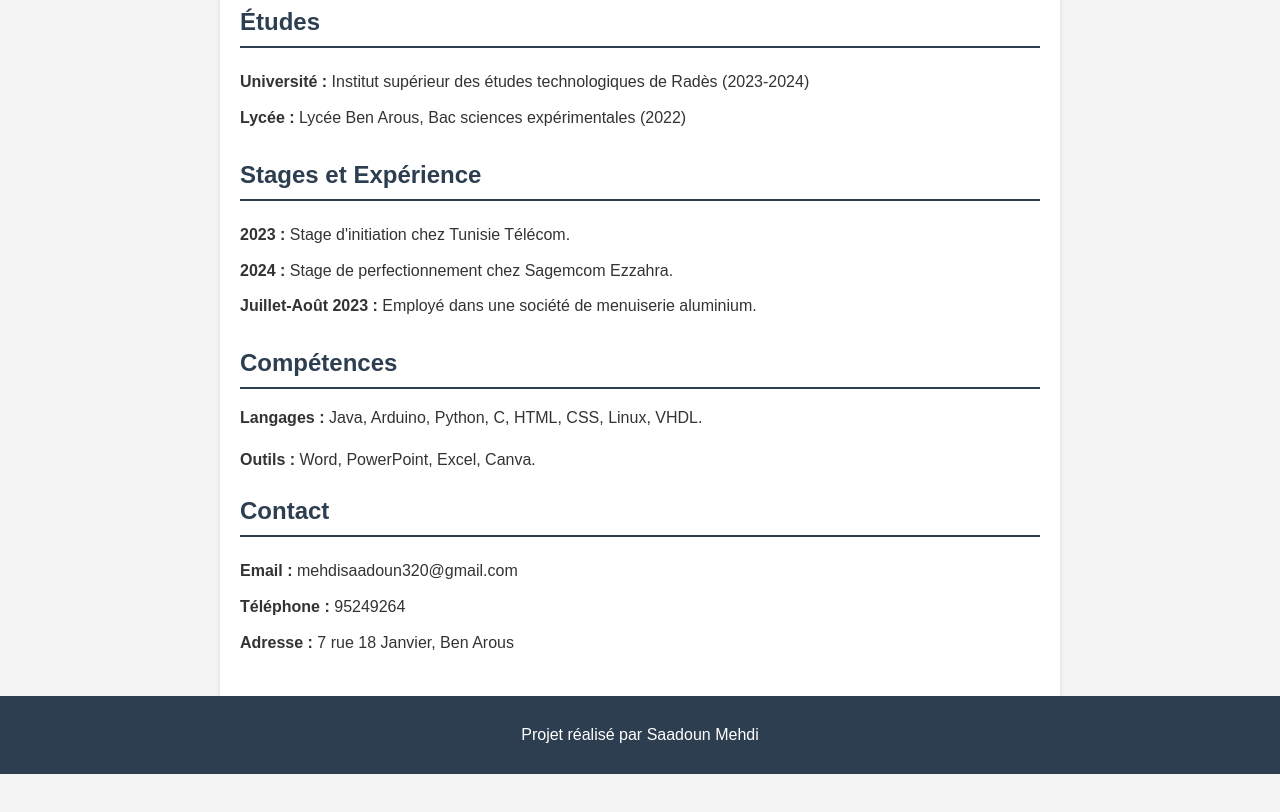
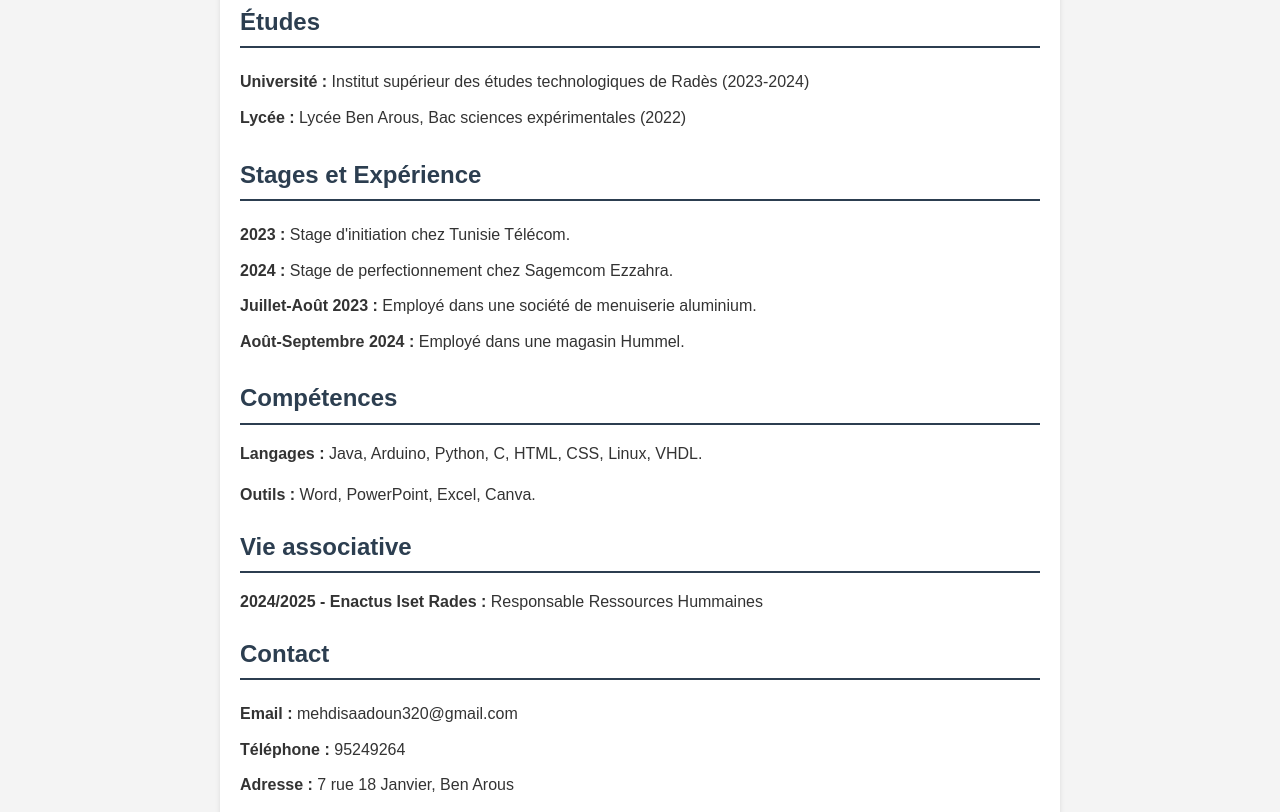
Before and after one commit to Midaawi/portfolio, a plain HTML site: page index.html in a window 1280 px wide. Shown: the part 345-1157 px from the top of the page. Before the commit the page ends 1119 px from the top, so only its background shows below. Drawn offline with Linux system fonts and the light colour scheme.

Commit message:
Update index.html

```diff
--- a/index.html
+++ b/index.html
@@ -29,12 +29,17 @@
                 <li><strong>2023 :</strong> Stage d'initiation chez Tunisie Télécom.</li>
                 <li><strong>2024 :</strong> Stage de perfectionnement chez Sagemcom Ezzahra.</li>
                 <li><strong>Juillet-Août 2023 :</strong> Employé dans une société de menuiserie aluminium.</li>
+                <li><strong>Août-Septembre 2024 :</strong> Employé dans une magasin Hummel.</li>
             </ul>
         </section>
         <section id="skills">
             <h2>Compétences</h2>
             <p><strong>Langages :</strong> Java, Arduino, Python, C, HTML, CSS, Linux, VHDL.</p>
             <p><strong>Outils :</strong> Word, PowerPoint, Excel, Canva.</p>
+        </section>
+        <section id="vie">
+            <h2>Vie associative</h2>
+            <p><strong>2024/2025 - Enactus Iset Rades :</strong> Responsable Ressources Hummaines </p>
         </section>
         <section id="contact">
             <h2>Contact</h2>
```
